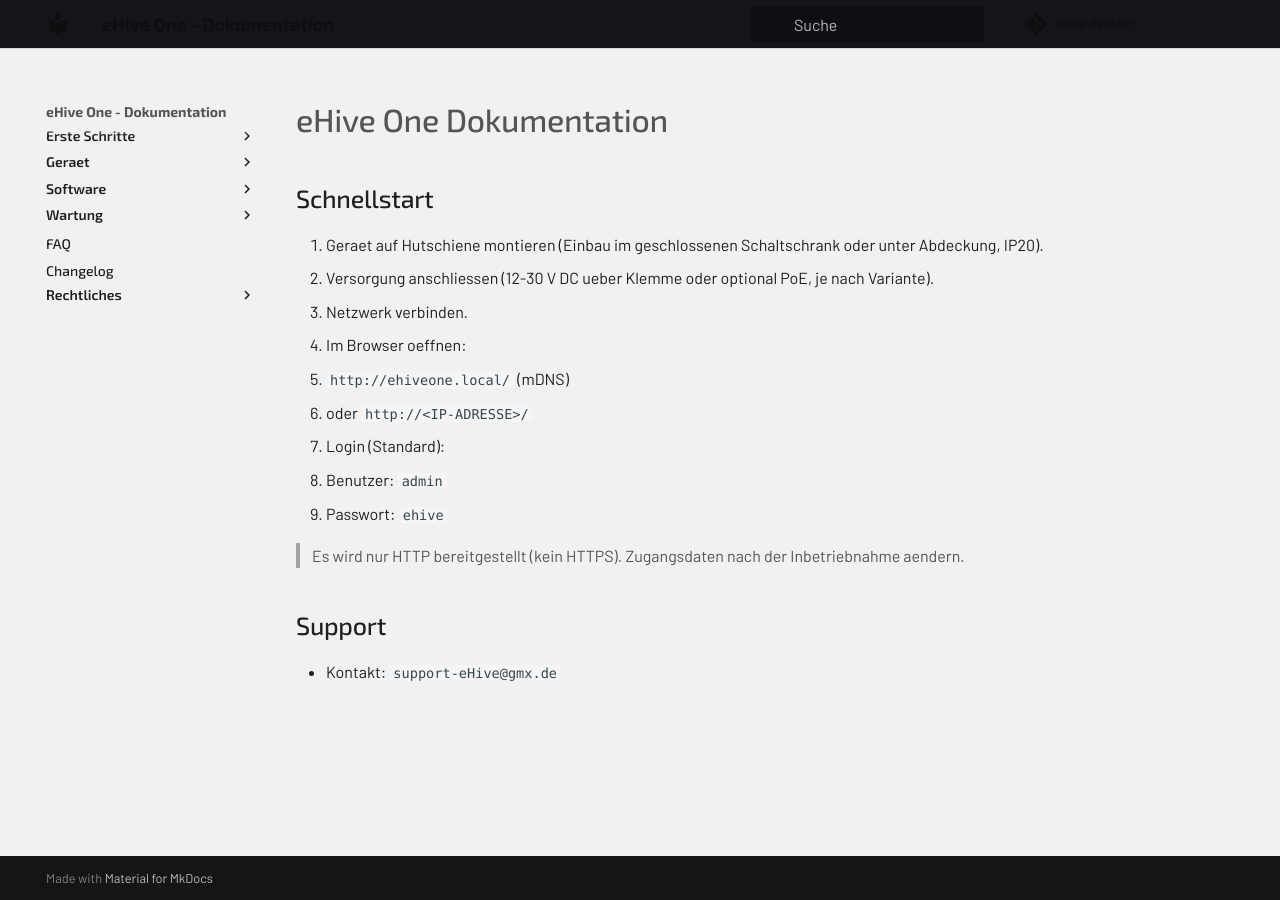
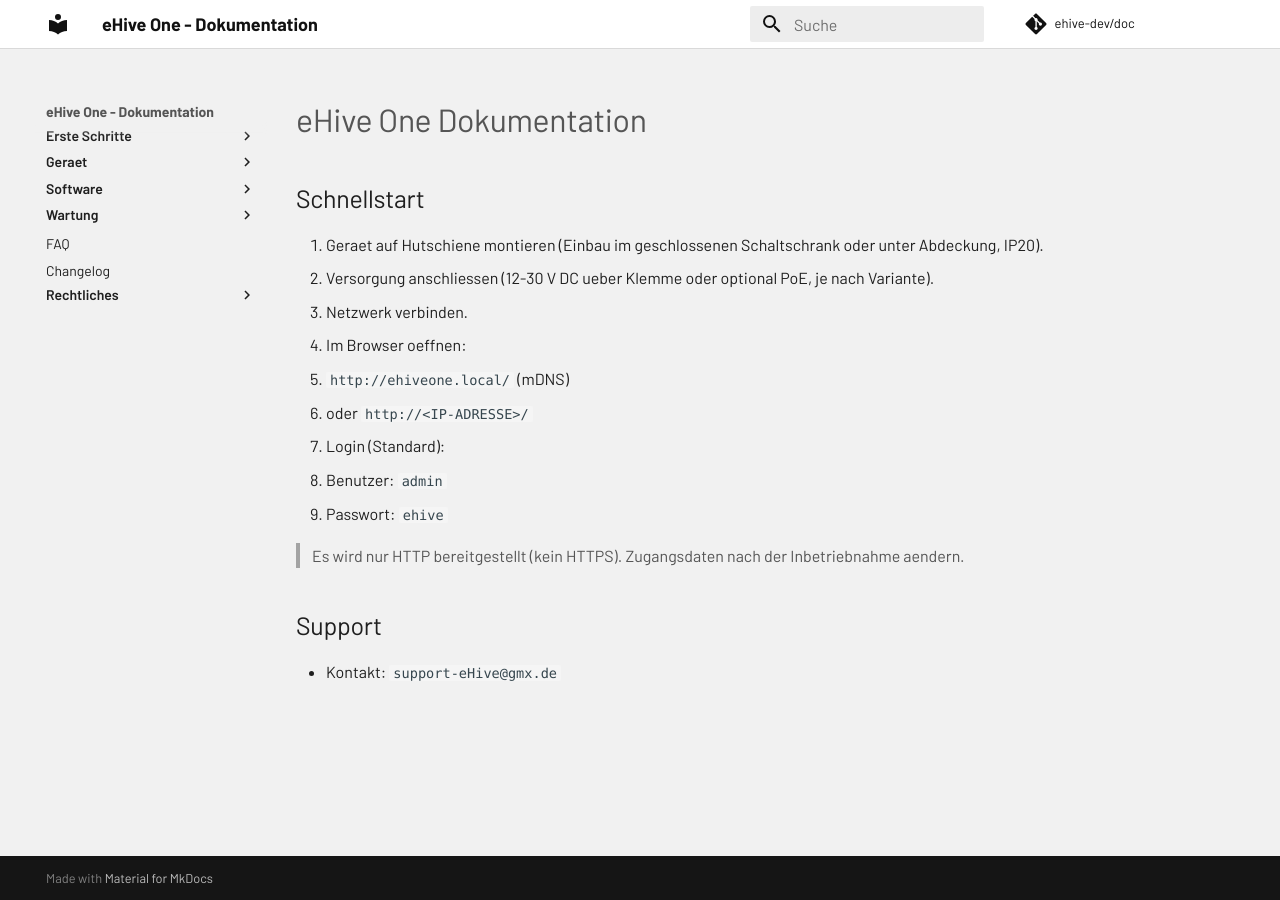
Before and after one commit to ehive-dev/doc, an MkDocs documentation site: the page built from docs/index.md, in a window 1280 px wide. Built offline with MkDocs 1.6.1 and Material for MkDocs 9.7.7, drawn with Linux system fonts in a browser that asks for light colours; comment, search, counter and statistics services are not loaded.

Commit message:
Unify typography and switch header to light high-contrast style

```diff
--- a/docs/assets/stylesheets/extra.css
+++ b/docs/assets/stylesheets/extra.css
@@ -1,4 +1,4 @@
-@import url("https://fonts.googleapis.com/css2?family=Barlow:wght@400;500;600;700&family=Exo+2:wght@500;600;700&display=swap");
+@import url("https://fonts.googleapis.com/css2?family=Barlow:wght@400;500;600;700&display=swap");
 
 :root {
   --ehive-black: #0e0e0e;
@@ -13,8 +13,8 @@
   --md-default-fg-color: var(--ehive-text);
   --md-default-fg-color--light: var(--ehive-text-soft);
   --md-default-bg-color: var(--ehive-bg);
-  --md-primary-fg-color: #f7f7f7;
-  --md-primary-bg-color: var(--ehive-black);
+  --md-primary-fg-color: var(--ehive-surface);
+  --md-primary-bg-color: #111;
   --md-accent-fg-color: var(--ehive-black);
 }
 
@@ -30,13 +30,30 @@ textarea {
 .md-typeset h2,
 .md-typeset h3,
 .md-header__title,
-.md-nav {
-  font-family: "Exo 2", "Segoe UI", sans-serif;
+.md-header__topic,
+.md-nav,
+.md-nav__link,
+.md-sidebar--primary .md-nav__title {
+  font-family: "Barlow", "Segoe UI", sans-serif;
 }
 
 .md-header {
+  background: var(--ehive-surface);
   border-bottom: 1px solid var(--ehive-border);
   box-shadow: none;
+}
+
+.md-header__button,
+.md-header__title,
+.md-header__topic,
+.md-header .md-icon,
+.md-search__icon,
+.md-search__input {
+  color: #111 !important;
+}
+
+.md-search__form {
+  background: #f3f3f3;
 }
 
 .md-typeset a {
--- a/mkdocs.yml
+++ b/mkdocs.yml
@@ -17,7 +17,7 @@ theme:
   - content.code.copy
   palette:
   - scheme: default
-    primary: black
+    primary: white
     accent: black
 
 markdown_extensions:
```
